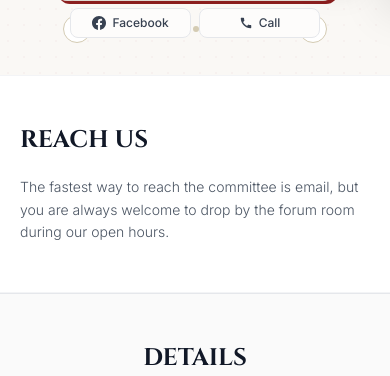
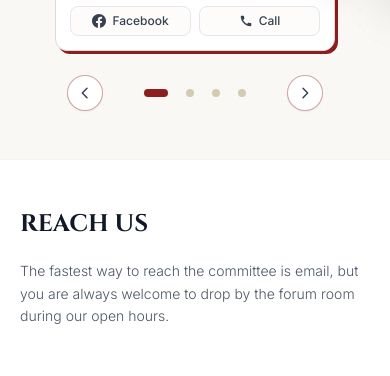
Before and after one commit to pciudebateforum20-DevUnited/PCDF-WEBSITE, a Flask app: page /contact in a window 390 px wide. Shown: the part 831-1207 px from the top of the page. Run offline with Flask 3, Linux system fonts and the light colour scheme; some libraries are stand-ins or nearby versions.

Commit message:
fix(mobile): lower developer navigation buttons and increase card slot height to prevent overlap

```diff
--- a/templates/sections/_developers.html
+++ b/templates/sections/_developers.html
@@ -1,5 +1,5 @@
 <!-- SECTION: DEVELOPERS INFO -->
-<section id="developers" class="py-8 md:py-12 px-4 sm:px-6 md:px-8 lg:px-12 bg-[#faf8f5] border-t border-[#e2dfd8] relative section-reveal overflow-hidden">
+<section id="developers" class="pt-8 pb-12 md:py-12 px-4 sm:px-6 md:px-8 lg:px-12 bg-[#faf8f5] border-t border-[#e2dfd8] relative section-reveal overflow-hidden">
     <!-- Subtle Ambient Texture -->
     <div class="absolute inset-0 opacity-[0.03] pointer-events-none bg-[radial-gradient(#8b1e1e_1px,transparent_1px)] [background-size:16px_16px]"></div>
 
@@ -22,7 +22,7 @@
             <!-- DEV 1: ARNOB -->
             <div class="dev-card bg-white border border-[#dedad2] p-3.5 sm:p-4 rounded-xl shadow-[3px_3px_0_0_#8b1e1e] hover:-translate-y-1 hover:shadow-[6px_6px_0_0_#8b1e1e] transition-all duration-300 flex flex-col justify-between group">
                 <div>
-                    <div class="w-full aspect-[4/4.6] overflow-hidden rounded-lg bg-[#f5f3ef] mb-3 relative border border-gray-100">
+                    <div class="w-full aspect-[4/4.5] overflow-hidden rounded-lg bg-[#f5f3ef] mb-3 relative border border-gray-100">
                         <img src="{{ url_for('static', filename='images/developers/arnob.jpg') }}" alt="Ahamed Sahrear Arnob" class="w-full h-full object-cover object-top group-hover:scale-105 transition-transform duration-500">
                         <span class="absolute top-2 left-2 px-2 py-0.5 bg-[#2c2825]/90 text-white text-[0.62rem] font-mono tracking-wider rounded shadow-xs">
                             CSE 03208281
@@ -52,7 +52,7 @@
             <!-- DEV 2: MAHI -->
             <div class="dev-card bg-white border border-[#dedad2] p-3.5 sm:p-4 rounded-xl shadow-[3px_3px_0_0_#8b1e1e] hover:-translate-y-1 hover:shadow-[6px_6px_0_0_#8b1e1e] transition-all duration-300 flex flex-col justify-between group">
                 <div>
-                    <div class="w-full aspect-[4/4.6] overflow-hidden rounded-lg bg-[#f5f3ef] mb-3 relative border border-gray-100">
+                    <div class="w-full aspect-[4/4.5] overflow-hidden rounded-lg bg-[#f5f3ef] mb-3 relative border border-gray-100">
                         <img src="{{ url_for('static', filename='images/developers/mahi.jpg') }}" alt="Ismoth Doha Mahi" class="w-full h-full object-cover object-top group-hover:scale-105 transition-transform duration-500">
                         <span class="absolute top-2 left-2 px-2 py-0.5 bg-[#2c2825]/90 text-white text-[0.62rem] font-mono tracking-wider rounded shadow-xs">
                             CSE 03208277
@@ -82,7 +82,7 @@
             <!-- DEV 3: RIKA -->
             <div class="dev-card bg-white border border-[#dedad2] p-3.5 sm:p-4 rounded-xl shadow-[3px_3px_0_0_#8b1e1e] hover:-translate-y-1 hover:shadow-[6px_6px_0_0_#8b1e1e] transition-all duration-300 flex flex-col justify-between group">
                 <div>
-                    <div class="w-full aspect-[4/4.6] overflow-hidden rounded-lg bg-[#f5f3ef] mb-3 relative border border-gray-100">
+                    <div class="w-full aspect-[4/4.5] overflow-hidden rounded-lg bg-[#f5f3ef] mb-3 relative border border-gray-100">
                         <img src="{{ url_for('static', filename='images/developers/rika.jpg') }}" alt="Rika Mohajan" class="w-full h-full object-cover object-top group-hover:scale-105 transition-transform duration-500">
                         <span class="absolute top-2 left-2 px-2 py-0.5 bg-[#2c2825]/90 text-white text-[0.62rem] font-mono tracking-wider rounded shadow-xs">
                             CSE 03208274
@@ -112,7 +112,7 @@
             <!-- DEV 4: SHANTO -->
             <div class="dev-card bg-white border border-[#dedad2] p-3.5 sm:p-4 rounded-xl shadow-[3px_3px_0_0_#8b1e1e] hover:-translate-y-1 hover:shadow-[6px_6px_0_0_#8b1e1e] transition-all duration-300 flex flex-col justify-between group">
                 <div>
-                    <div class="w-full aspect-[4/4.6] overflow-hidden rounded-lg bg-[#f5f3ef] mb-3 relative border border-gray-100">
+                    <div class="w-full aspect-[4/4.5] overflow-hidden rounded-lg bg-[#f5f3ef] mb-3 relative border border-gray-100">
                         <img src="{{ url_for('static', filename='images/developers/shanto.jpg') }}" alt="Nur Hossain Shanto" class="w-full h-full object-cover object-top group-hover:scale-105 transition-transform duration-500">
                         <span class="absolute top-2 left-2 px-2 py-0.5 bg-[#2c2825]/90 text-white text-[0.62rem] font-mono tracking-wider rounded shadow-xs">
                             CSE 03208270
@@ -144,31 +144,31 @@
         <!-- ========================================== -->
         <!-- MOBILE SWAP VIEW (Committee Style Swap) -->
         <!-- ========================================== -->
-        <div class="block md:hidden max-w-[280px] xs:max-w-[300px] mx-auto relative z-10">
-            <!-- 3D Flip Card Slot -->
-            <div id="dev-mobile-slot" class="dev-slot w-full h-[370px] xs:h-[390px] relative">
+        <div class="block md:hidden max-w-[280px] xs:max-w-[305px] mx-auto relative z-10">
+            <!-- 3D Flip Card Slot with full comfortable height -->
+            <div id="dev-mobile-slot" class="dev-slot w-full h-[420px] xs:h-[445px] relative">
                 <div id="dev-flip-inner" class="dev-flip-inner">
                     <div id="dev-flip-front" class="dev-flip-front w-full h-full"></div>
                     <div id="dev-flip-back" class="dev-flip-back w-full h-full"></div>
                 </div>
             </div>
 
-            <!-- Mobile Controls: Prev Button, Dots, Next Button -->
-            <div class="flex items-center justify-between mt-3.5 px-2">
+            <!-- Mobile Controls: Prev Button, Dots, Next Button (Lowered with generous spacing) -->
+            <div class="flex items-center justify-between mt-6 px-3 relative z-20">
                 <button type="button" id="dev-prev-btn" aria-label="Previous Developer"
-                        class="w-7 h-7 rounded-full border border-[#d4cbb3] bg-white flex items-center justify-center text-gray-700 hover:text-[#8b1e1e] hover:border-[#8b1e1e] transition-colors shadow-xs active:scale-95">
-                    <svg class="w-3.5 h-3.5" fill="none" stroke="currentColor" viewBox="0 0 24 24">
-                        <path stroke-linecap="round" stroke-linejoin="round" stroke-width="2" d="M15 19l-7-7 7-7"></path>
+                        class="w-9 h-9 rounded-full border border-[#8b1e1e]/40 bg-white flex items-center justify-center text-gray-700 hover:text-white hover:bg-[#8b1e1e] hover:border-[#8b1e1e] active:bg-[#8b1e1e] active:text-white transition-all shadow-sm active:scale-90 cursor-pointer">
+                    <svg class="w-4 h-4" fill="none" stroke="currentColor" viewBox="0 0 24 24">
+                        <path stroke-linecap="round" stroke-linejoin="round" stroke-width="2.2" d="M15 19l-7-7 7-7"></path>
                     </svg>
                 </button>
 
-                <!-- Indicator Dots -->
+                <!-- Indicator Dots (Touch friendly) -->
                 <div id="dev-dots" class="flex items-center gap-1.5"></div>
 
                 <button type="button" id="dev-next-btn" aria-label="Next Developer"
-                        class="w-7 h-7 rounded-full border border-[#d4cbb3] bg-white flex items-center justify-center text-gray-700 hover:text-[#8b1e1e] hover:border-[#8b1e1e] transition-colors shadow-xs active:scale-95">
-                    <svg class="w-3.5 h-3.5" fill="none" stroke="currentColor" viewBox="0 0 24 24">
-                        <path stroke-linecap="round" stroke-linejoin="round" stroke-width="2" d="M9 5l7 7-7 7"></path>
+                        class="w-9 h-9 rounded-full border border-[#8b1e1e]/40 bg-white flex items-center justify-center text-gray-700 hover:text-white hover:bg-[#8b1e1e] hover:border-[#8b1e1e] active:bg-[#8b1e1e] active:text-white transition-all shadow-sm active:scale-90 cursor-pointer">
+                    <svg class="w-4 h-4" fill="none" stroke="currentColor" viewBox="0 0 24 24">
+                        <path stroke-linecap="round" stroke-linejoin="round" stroke-width="2.2" d="M9 5l7 7-7 7"></path>
                     </svg>
                 </button>
             </div>
@@ -261,7 +261,7 @@
         return `
             <div class="w-full h-full bg-white border border-[#dedad2] p-3.5 rounded-xl shadow-[3px_3px_0_0_#8b1e1e] flex flex-col justify-between box-border">
                 <div>
-                    <div class="w-full aspect-[4/4.6] overflow-hidden rounded-lg bg-[#f5f3ef] mb-3 relative border border-gray-100">
+                    <div class="w-full aspect-[4/4.5] overflow-hidden rounded-lg bg-[#f5f3ef] mb-3 relative border border-gray-100">
                         <img src="${d.img}" alt="${d.name}" class="w-full h-full object-cover object-top">
                         <span class="absolute top-2 left-2 px-2 py-0.5 bg-[#2c2825]/90 text-white text-[0.62rem] font-mono tracking-wider rounded shadow-xs">
                             ${d.id}
@@ -302,8 +302,10 @@
         dotsContainer.innerHTML = '';
         devData.forEach((_, i) => {
             const dot = document.createElement('button');
+            dot.setAttribute('type', 'button');
             dot.setAttribute('aria-label', `Developer ${i + 1}`);
-            dot.className = `${i === 0 ? 'w-5 h-1.5 bg-[#8b1e1e]' : 'w-1.5 h-1.5 bg-[#d4cbb3]'} rounded-full transition-all duration-400 cursor-pointer`;
+            dot.className = `p-1.5 flex items-center justify-center cursor-pointer`;
+            dot.innerHTML = `<span class="${i === 0 ? 'w-6 h-2 bg-[#8b1e1e]' : 'w-2 h-2 bg-[#d4cbb3]'} rounded-full transition-all duration-300 block"></span>`;
             dot.onclick = () => {
                 if (i !== currentIndex) {
                     const dir = i > currentIndex ? 'next' : 'prev';
@@ -316,8 +318,11 @@
         });
 
         function updateDots() {
-            Array.from(dotsContainer.children).forEach((dot, i) => {
-                dot.className = `${i === currentIndex ? 'w-5 h-1.5 bg-[#8b1e1e]' : 'w-1.5 h-1.5 bg-[#d4cbb3] hover:bg-[#8b1e1e]/60'} rounded-full transition-all duration-400 cursor-pointer`;
+            Array.from(dotsContainer.children).forEach((dotBtn, i) => {
+                const span = dotBtn.querySelector('span');
+                if (span) {
+                    span.className = `${i === currentIndex ? 'w-6 h-2 bg-[#8b1e1e]' : 'w-2 h-2 bg-[#d4cbb3] hover:bg-[#8b1e1e]/60'} rounded-full transition-all duration-300 block`;
+                }
             });
         }
 
```
